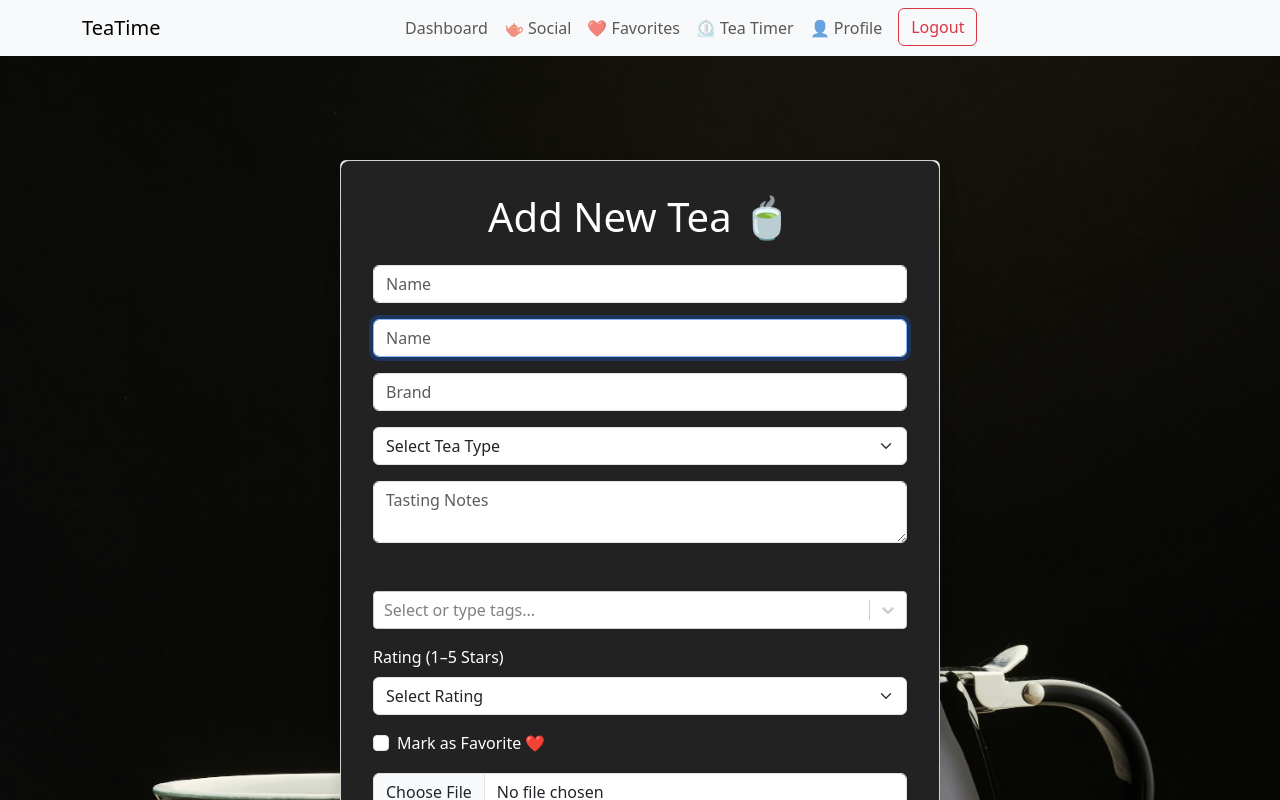
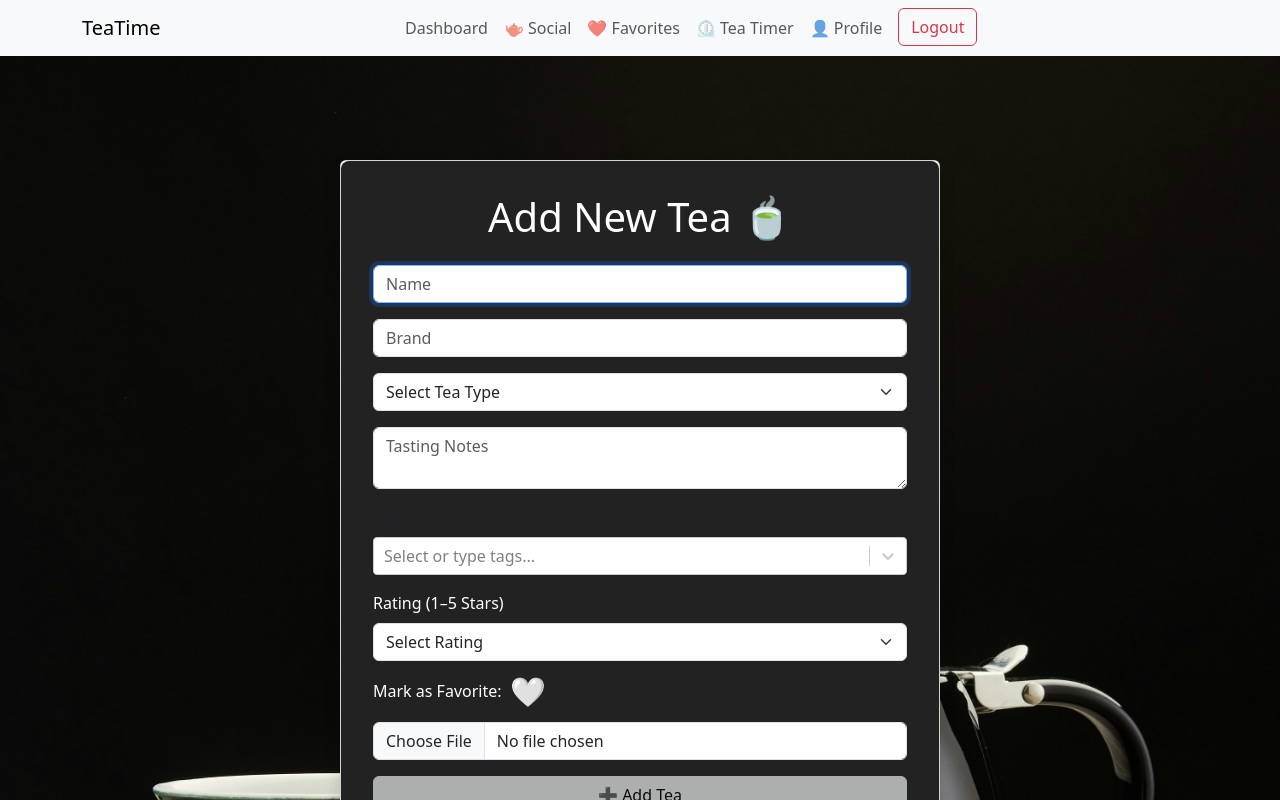
Before and after one commit to chicalauren/TeaTime, a React (Vite) app in the folder client/: page /add-tea in a window 1280 px wide. Shown: the top 800 px of the page. Built offline with nearby package versions, Linux system fonts and the light colour scheme; sample sign-in values are in the browser's storage.

Commit message:
updated ADD TEA for <3 button

```diff
--- a/client/src/pages/AddTeaForm.tsx
+++ b/client/src/pages/AddTeaForm.tsx
@@ -216,16 +216,6 @@ function AddTeaForm() {
               />
 
               <input
-                ref={nameInputRef}
-                type="text"
-                className="form-control"
-                placeholder="Name"
-                value={name}
-                onChange={(e) => setName(e.target.value)}
-                required
-              />
-
-              <input
                 type="text"
                 className="form-control"
                 placeholder="Brand"
@@ -290,17 +280,25 @@ function AddTeaForm() {
                 </select>
               </div>
 
-              <div className="form-check">
-                <input
-                  className="form-check-input"
-                  type="checkbox"
-                  id="favorite"
-                  checked={favorite}
-                  onChange={(e) => setFavorite(e.target.checked)}
-                />
-                <label className="form-check-label" htmlFor="favorite">
-                  Mark as Favorite ❤️
-                </label>
+              <div className="d-flex align-items-center gap-2">
+                <span>Mark as Favorite:</span>
+                <button
+                  type="button"
+                  onClick={() => setFavorite(!favorite)}
+                  aria-label={favorite ? "Unmark favorite" : "Mark as favorite"}
+                  title={favorite ? "Unmark favorite" : "Mark as favorite"}
+                  style={{
+                    background: "none",
+                    border: "none",
+                    cursor: "pointer",
+                    fontSize: "1.8rem",
+                    color: favorite ? "red" : "gray",
+                    padding: 0,
+                    lineHeight: 1,
+                  }}
+                >
+                  {favorite ? "❤️" : "🤍"}
+                </button>
               </div>
 
               <input
--- a/client/src/pages/Favorites.tsx
+++ b/client/src/pages/Favorites.tsx
@@ -1,6 +1,10 @@
-// src/pages/Favorites.tsx
-import { useQuery } from "@apollo/client";
+import { useQuery, useMutation } from "@apollo/client";
 import { GET_ME } from "../utils/queries";
+import {
+  ADD_TEA_TO_FAVORITES,
+  REMOVE_TEA_FROM_FAVORITES,
+} from "../utils/mutations";
+import FavoriteButton from "../components/FavoriteButton"; // Adjust path as needed
 
 function Favorites() {
   const { loading, error, data } = useQuery(GET_ME, {
@@ -12,6 +16,30 @@ function Favorites() {
   const sortedFavorites = [...favoriteTeas].sort(
     (a, b) => (b.rating || 0) - (a.rating || 0)
   );
+
+  // Add mutations for favorites
+  const [addToFavoritesMutation] = useMutation(ADD_TEA_TO_FAVORITES, {
+    refetchQueries: [{ query: GET_ME }],
+  });
+  const [removeFromFavoritesMutation] = useMutation(REMOVE_TEA_FROM_FAVORITES, {
+    refetchQueries: [{ query: GET_ME }],
+  });
+
+  const handleAddToFavorites = async (teaId: string) => {
+    try {
+      await addToFavoritesMutation({ variables: { teaId } });
+    } catch (e) {
+      console.error("Error adding to favorites:", e);
+    }
+  };
+
+  const handleRemoveFromFavorites = async (teaId: string) => {
+    try {
+      await removeFromFavoritesMutation({ variables: { teaId } });
+    } catch (e) {
+      console.error("Error removing from favorites:", e);
+    }
+  };
 
   if (loading) return <p className="text-center mt-5">Loading favorites...</p>;
   if (error)
@@ -41,8 +69,16 @@ function Favorites() {
                     backgroundPosition: "center",
                   }}
                 ></div>
-                <div className="card-body">
-                  <h5 className="card-title">{tea.name}</h5>
+                <div className="card-body d-flex justify-content-between align-items-center">
+                  <h5 className="card-title mb-0">{tea.name}</h5>
+                  <FavoriteButton
+                    teaId={tea._id}
+                    initialFavorite={true}
+                    addToFavorites={handleAddToFavorites}
+                    removeFromFavorites={handleRemoveFromFavorites}
+                  />
+                </div>
+                <div className="card-body pt-0">
                   <p className="card-text">
                     <strong>Type:</strong> {tea.type}
                     <br />
```
